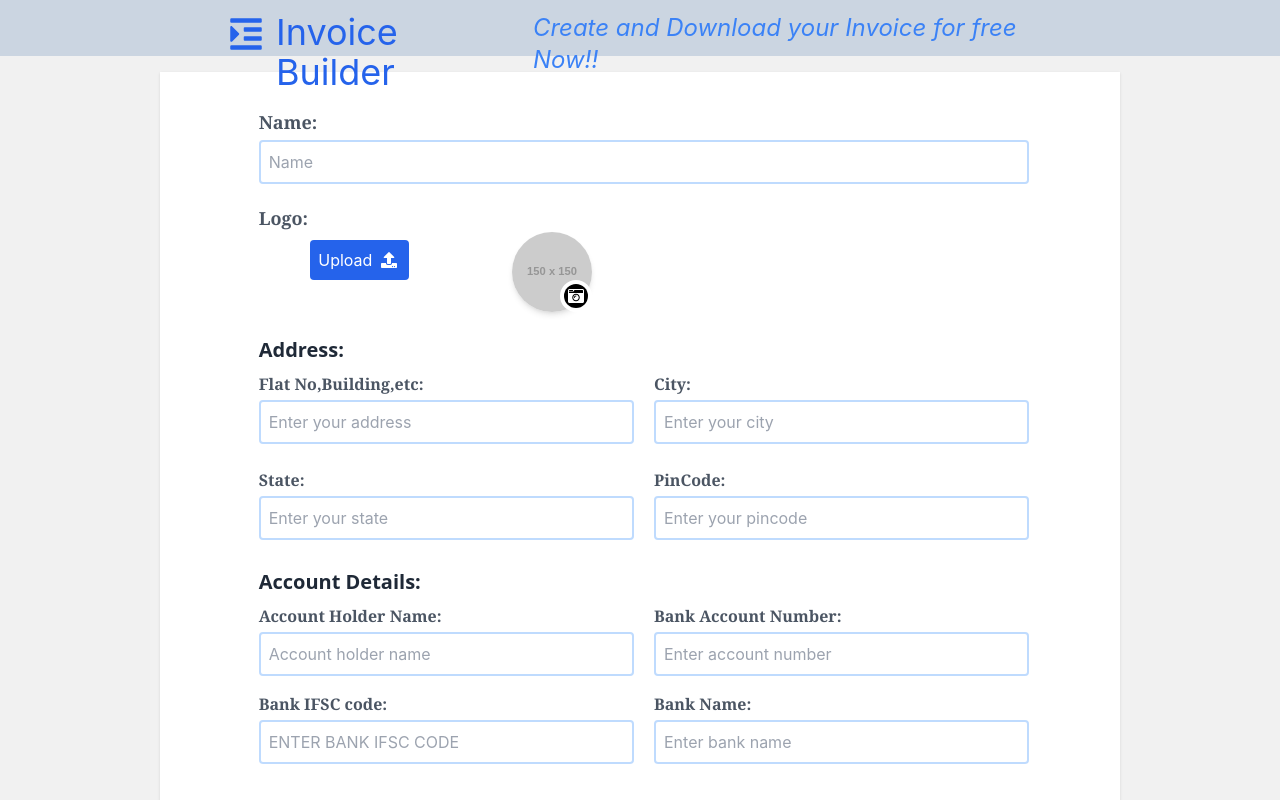
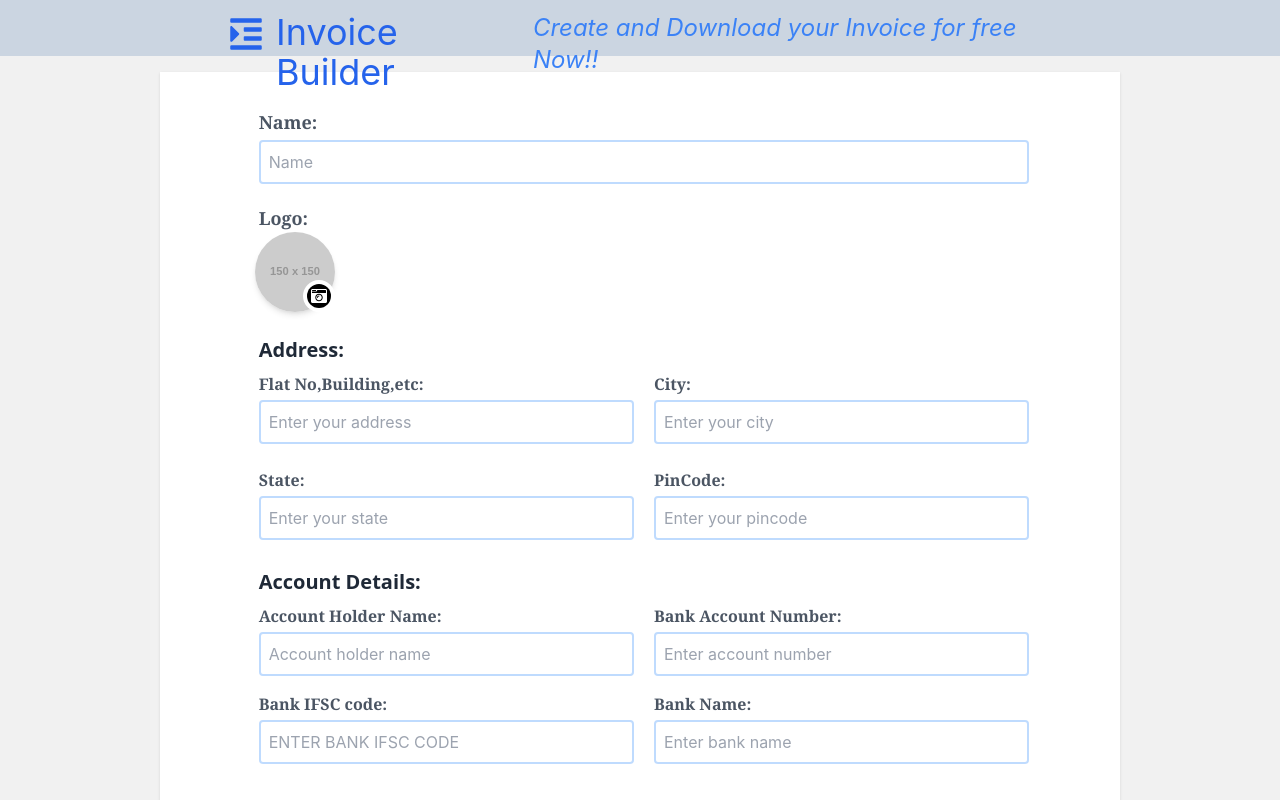
Before and after one commit to Hrushi01/invoice, a React (Create React App) app: page / in a window 1280 px wide. Shown: the top 800 px of the page. Built offline with nearby package versions, Linux system fonts and the light colour scheme.

Commit message:
logo delete functionality added

```diff
--- a/src/form/FormData.jsx
+++ b/src/form/FormData.jsx
@@ -2,7 +2,8 @@ import React, { useRef } from "react";
 import { Formik, Form, Field, FieldArray } from "formik";
 import { schema } from "../schema/schema";
 import { useNavigate } from "react-router-dom";
-import { FaUpload, FaCameraRetro } from "react-icons/fa";
+import { FaCameraRetro } from "react-icons/fa";
+import { MdDeleteForever } from "react-icons/md";
 
 const FormData = (props) => {
   const { data, setData, picture, setpicture } = props;
@@ -64,19 +65,8 @@ const FormData = (props) => {
                   Logo:
                 </label>
 
-                <div className="flex  w-2/4 justify-around">
-                  <button
-                    type="button"
-                    onClick={() => {
-                      img.current.click();
-                    }}
-                    className="flex  bg-blue-600 text-white rounded p-2 w-fit m-2 pr-3 h-fit">
-                    Upload &nbsp;
-                    <div className="pt-1">
-                      <FaUpload />
-                    </div>
-                  </button>
-                  <div className="flex flex-col w-20 h-20 relative">
+                <div className="flex  w-2/4 ">
+                  <div className="flex flex-col w-20 h-20 relative ">
                     <img
                       src={
                         picture
@@ -99,6 +89,19 @@ const FormData = (props) => {
                         />
                       </div>
                     </div>
+                    {picture ? (
+                      <div className="absolute top-0 right-0 rounded-full z-10   bg-transparent items-center justify-center flex">
+                        <div
+                          className="  rounded-full cursor-pointer text-2xl bg-white p-0.5 "
+                          onClick={() => {
+                            setpicture(null);
+                          }}>
+                          <MdDeleteForever color={"red"} />
+                        </div>
+                      </div>
+                    ) : (
+                      <></>
+                    )}
                   </div>
                   <input
                     ref={img}
```
